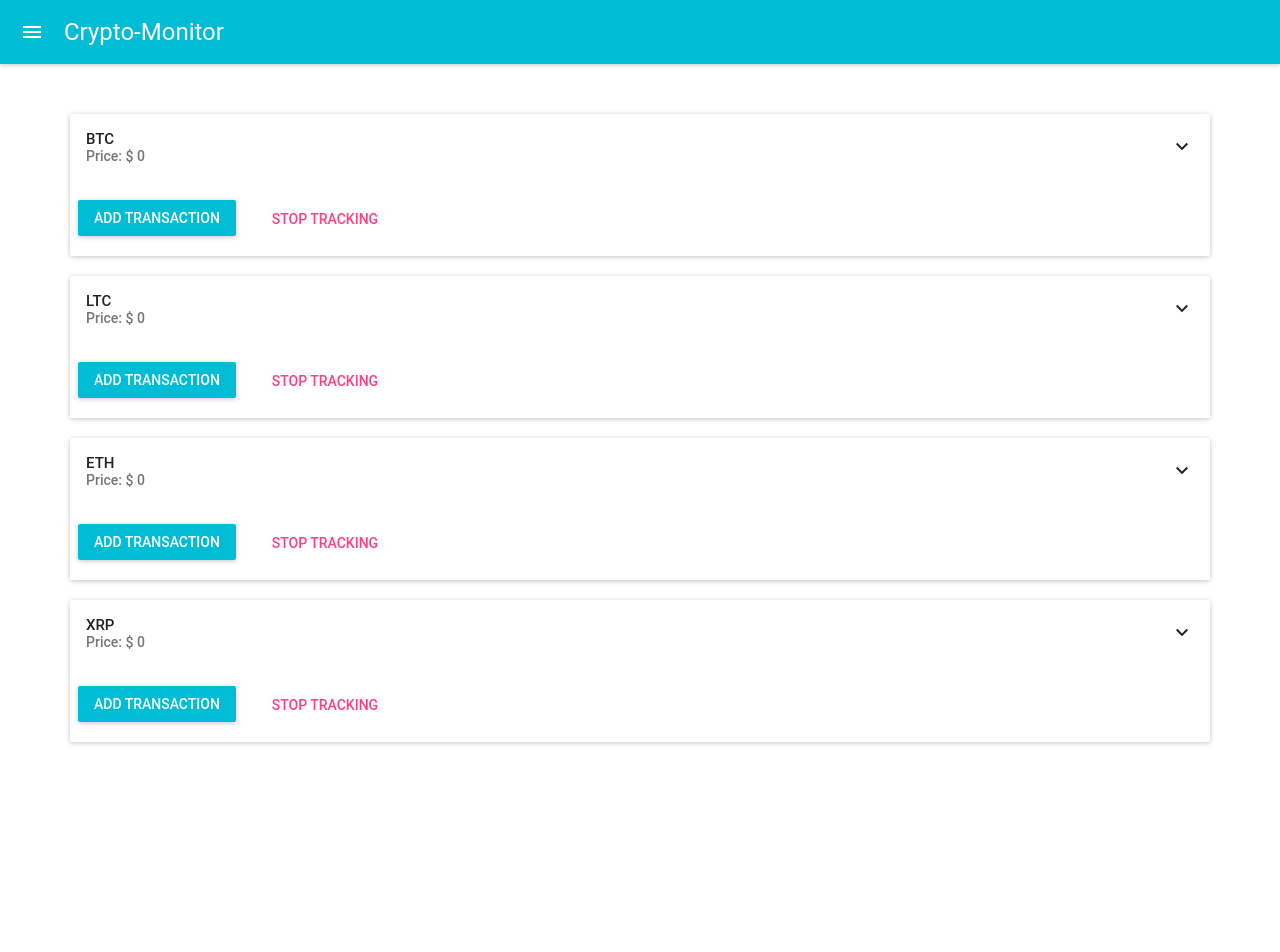
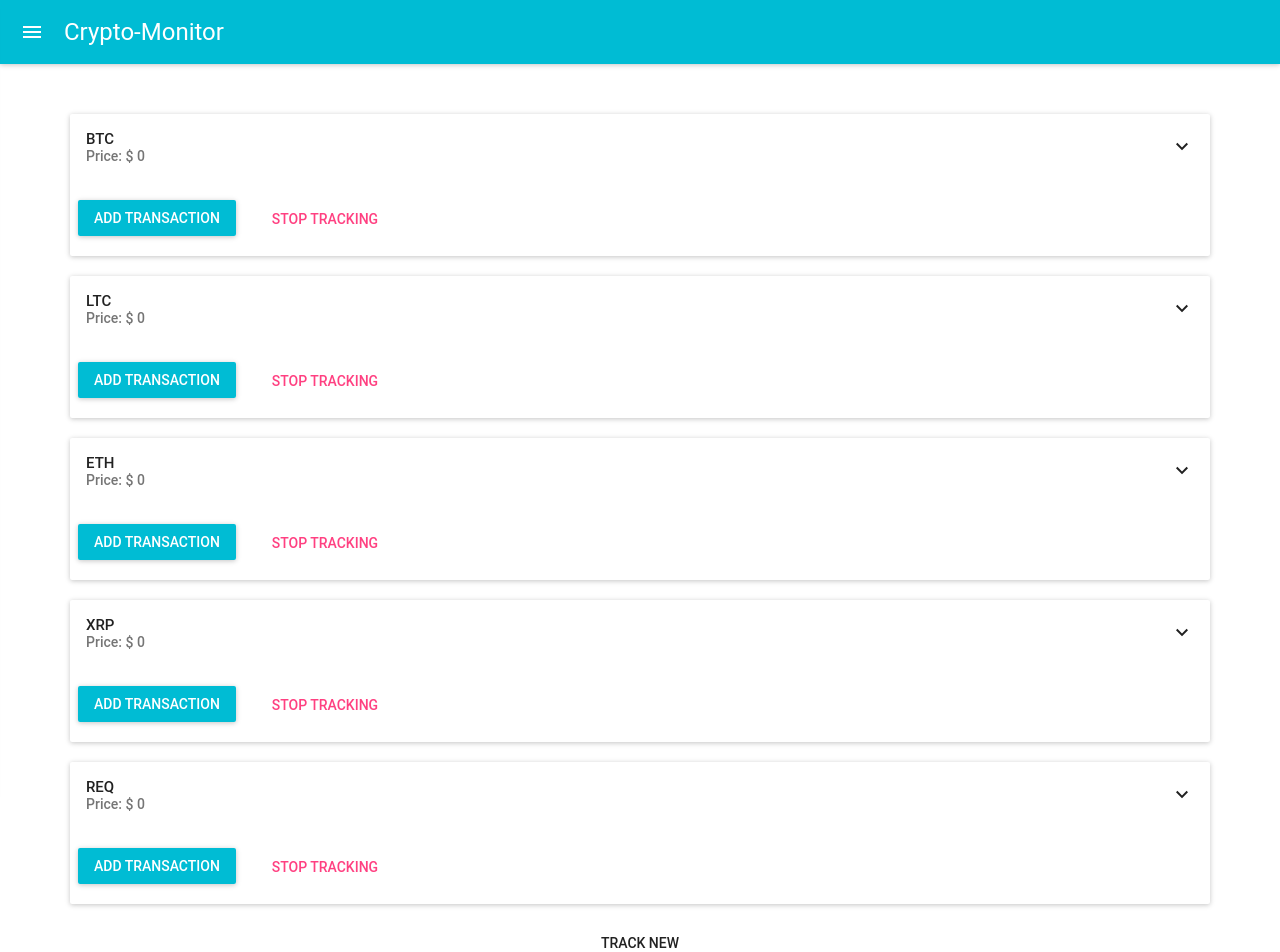
Before and after one commit to khelif96/crypto-monitor, a React (Create React App) app in the folder crypto-monitor/: page / in a window 1280 px wide. Shown: the top 952 px of the page. Before the commit the page ends 800 px from the top, so only its background shows below. Built offline with nearby package versions, Linux system fonts and the light colour scheme; no server answers.

Commit message:
Added button to track more cryptos

```diff
--- a/crypto-monitor/src/Home.js
+++ b/crypto-monitor/src/Home.js
@@ -18,7 +18,7 @@ const pageStyle = {
 class Home extends Component {
   constructor(props){
     super(props);
-    this.state = {coinName: this.props.coinName,BTC: 0,USD: 0, open:false , cryptos: ['BTC','LTC','ETH', 'XRP']}
+    this.state = {coinName: this.props.coinName,BTC: 0,USD: 0, open:false , cryptos: ['BTC','LTC','ETH', 'XRP','REQ']}
     this.generateCryptoDescriptions();
   }
 displayedCryptos = []
@@ -46,6 +46,7 @@ generateCryptoDescriptions = () => {
     return(
 <div style={pageStyle}>
 {this.displayedCryptos}
+<FlatButton label="Track New" fullWidth={true}/>
 </div>
   );
   }
```
